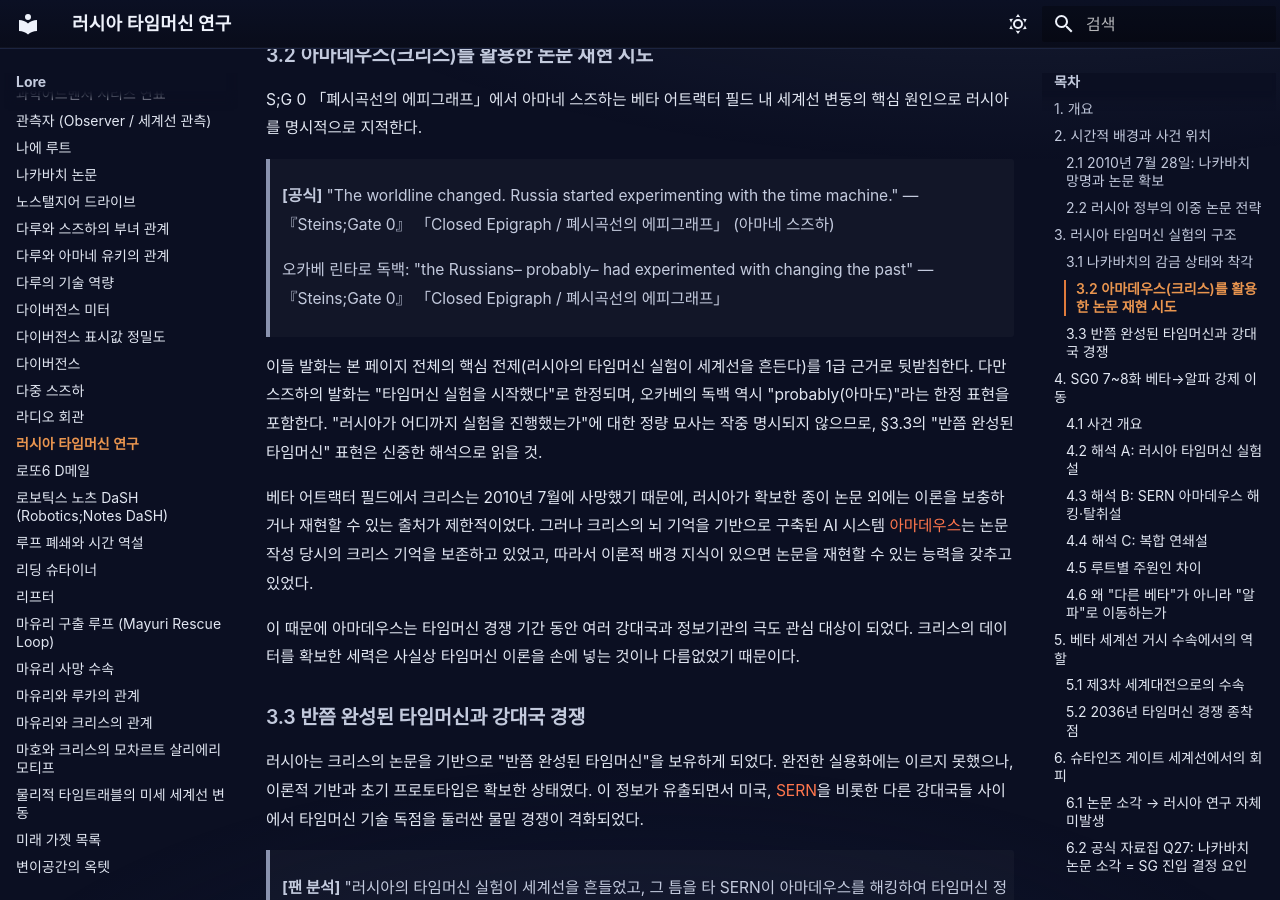
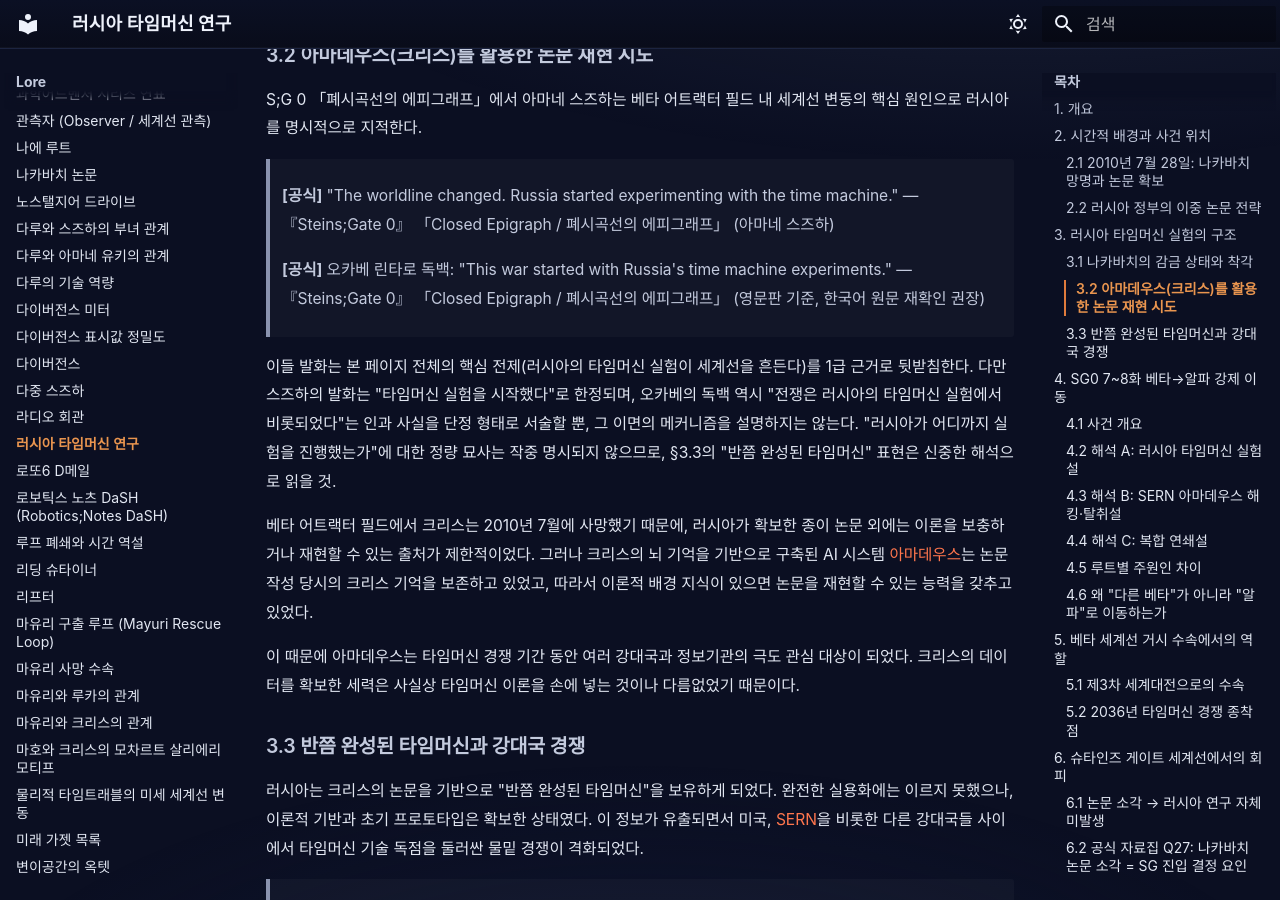
Before and after one commit to sgwiki/sgwiki.github.io, an MkDocs documentation site: the page built from wiki/lore/러시아-타임머신-연구.md, in a window 1280 px wide and 900 px high, scrolled down 1685 px. Built offline with MkDocs 1.6.1 and Material for MkDocs 9.7.7, drawn with Linux system fonts in a browser that asks for light colours; some web fonts are replaced.

Commit message:
fix(wiki): 러시아-타임머신-연구 — P10 49a1537b 패치 적용

```diff
--- a/wiki/lore/러시아-타임머신-연구.md
+++ b/wiki/lore/러시아-타임머신-연구.md
@@ -42,9 +42,9 @@ S;G 0 「폐시곡선의 에피그래프」에서 아마네 스즈하는 베타
 
 > **[공식]** "The worldline changed. Russia started experimenting with the time machine." — 『Steins;Gate 0』 「Closed Epigraph / 폐시곡선의 에피그래프」 (아마네 스즈하)
 
-> 오카베 린타로 독백: "the Russians– probably– had experimented with changing the past" — 『Steins;Gate 0』 「Closed Epigraph / 폐시곡선의 에피그래프」
+> **[공식]** 오카베 린타로 독백: "This war started with Russia's time machine experiments." — 『Steins;Gate 0』 「Closed Epigraph / 폐시곡선의 에피그래프」 (영문판 기준, 한국어 원문 재확인 권장)
 
-이들 발화는 본 페이지 전체의 핵심 전제(러시아의 타임머신 실험이 세계선을 흔든다)를 1급 근거로 뒷받침한다. 다만 스즈하의 발화는 "타임머신 실험을 시작했다"로 한정되며, 오카베의 독백 역시 "probably(아마도)"라는 한정 표현을 포함한다. "러시아가 어디까지 실험을 진행했는가"에 대한 정량 묘사는 작중 명시되지 않으므로, §3.3의 "반쯤 완성된 타임머신" 표현은 신중한 해석으로 읽을 것.
+이들 발화는 본 페이지 전체의 핵심 전제(러시아의 타임머신 실험이 세계선을 흔든다)를 1급 근거로 뒷받침한다. 다만 스즈하의 발화는 "타임머신 실험을 시작했다"로 한정되며, 오카베의 독백 역시 "전쟁은 러시아의 타임머신 실험에서 비롯되었다"는 인과 사실을 단정 형태로 서술할 뿐, 그 이면의 메커니즘을 설명하지는 않는다. "러시아가 어디까지 실험을 진행했는가"에 대한 정량 묘사는 작중 명시되지 않으므로, §3.3의 "반쯤 완성된 타임머신" 표현은 신중한 해석으로 읽을 것.
 
 베타 어트랙터 필드에서 크리스는 2010년 7월에 사망했기 때문에, 러시아가 확보한 종이 논문 외에는 이론을 보충하거나 재현할 수 있는 출처가 제한적이었다. 그러나 크리스의 뇌 기억을 기반으로 구축된 AI 시스템 [아마데우스](아마데우스.md)는 논문 작성 당시의 크리스 기억을 보존하고 있었고, 따라서 이론적 배경 지식이 있으면 논문을 재현할 수 있는 능력을 갖추고 있었다.
 
```
